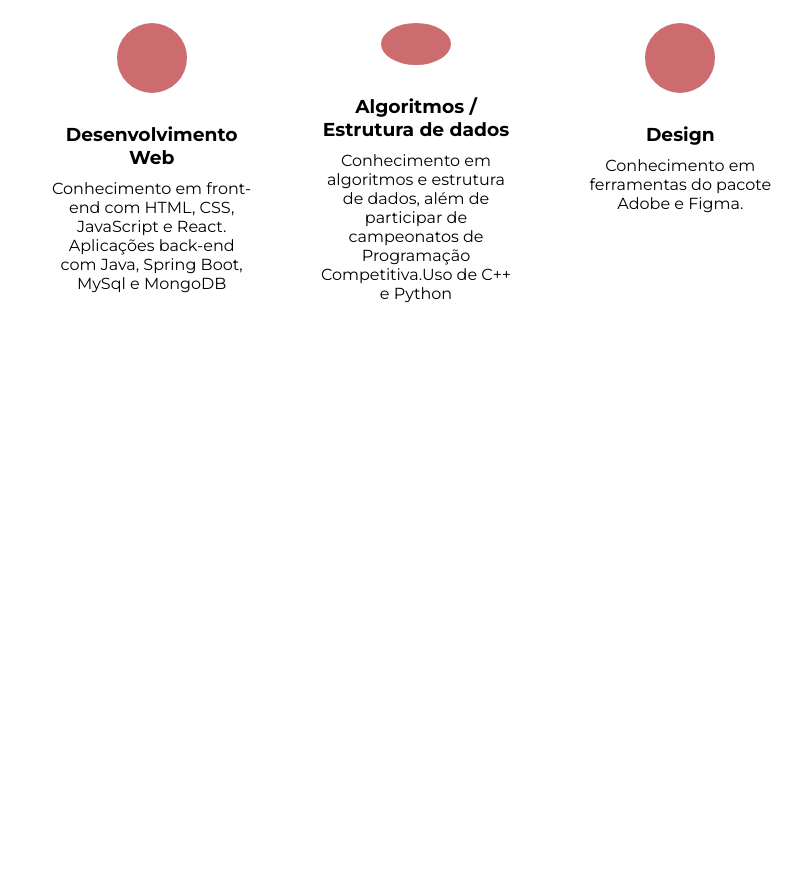
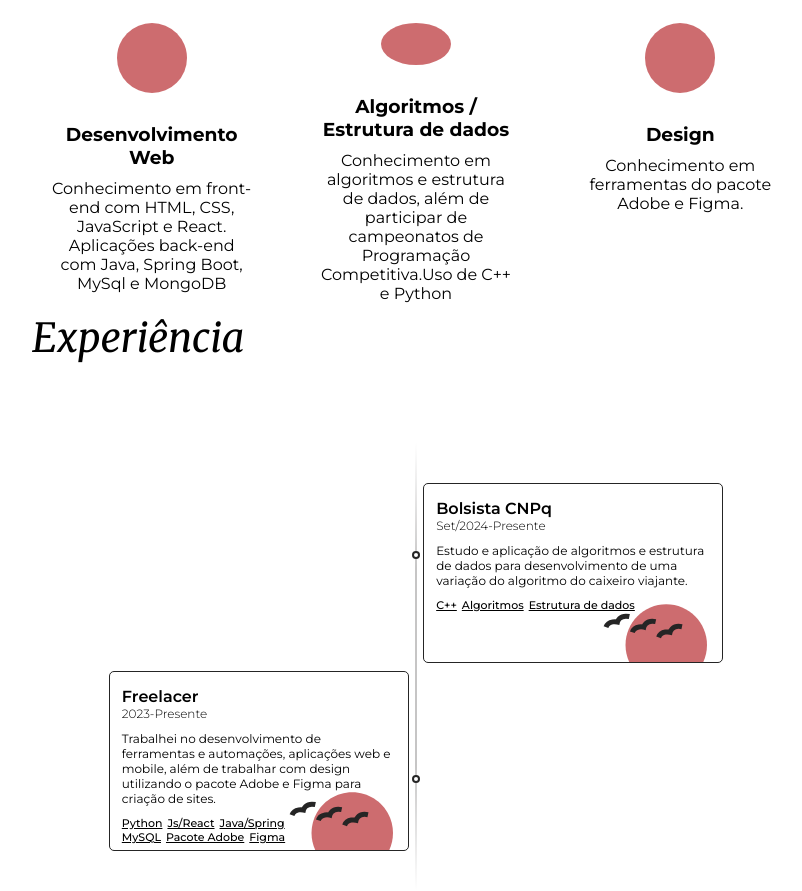
Before and after one commit to felipelourencosilva/portfolio, a plain HTML site: page index.html in a window 1280 px wide. Shown: the part 1727-2618 px from the top of the page, without its empty margins (224-1026 px from the left). Before the commit the page ends 2120 px from the top, so only its background shows below. Drawn offline with Linux system fonts and the light colour scheme.

Commit message:
feat: section experiência implementation

```diff
--- a/index.html
+++ b/index.html
@@ -60,6 +60,7 @@
     </aside>
 
   </section>
+
   <section id="habilidades">
     <h2>Habilidades</h2>
     <div>
@@ -80,7 +81,61 @@
       </div>
     </div>
   </section>
-  <section id="experiencia"></section>
+
+  <section id="experiencia">
+    <h2>Experiência</h2>
+    <div>
+      <div class="experiencia-cards">
+        <div class="experiencia-card">
+
+          <div class="experiencia-cargo">
+            <h4>Freelacer</h4>
+            <p>2023-Presente</p>
+          </div>
+          <div class="experiencia-descricao">
+            <p>Trabalhei no desenvolvimento de ferramentas e automações, aplicações web e mobile, além de trabalhar com design utilizando o pacote Adobe e Figma para criação de sites.</p>
+          </div>
+          <div class="experiencia-linguagens">
+            <ul>
+              <li>Python</li>
+              <li>Js/React</li>
+              <li>Java/Spring</li>
+              <li>MySQL</li>
+              <li>Pacote Adobe</li>
+              <li>Figma</li>
+            </ul>
+          </div>
+          <img src="./images/card-sol.svg" alt="imagem-sol">
+        </div>
+
+        <div class="experiencia-line">
+          <div class="line-circle"></div>
+          <div class="line-circle"></div>
+        </div>
+
+        <div class="experiencia-card">
+          <div class="experiencia-cargo">
+            <h4>Bolsista CNPq</h4>
+            <p>Set/2024-Presente</p>
+          </div>
+          <div class="experiencia-descricao">
+            <p>Estudo e aplicação de algoritmos e estrutura de dados para
+              desenvolvimento de uma variação do algoritmo do caixeiro
+              viajante.</p>
+          </div>
+          <div class="experiencia-linguagens">
+            <ul>
+              <li>C++</li>
+              <li>Algoritmos</li>
+              <li>Estrutura de dados</li>
+            </ul>
+          </div>
+          <img src="./images/card-sol.svg" alt="imagem-sol">
+        </div>
+      </div>
+    </div>
+  </section>
+
   <footer>
 
   </footer>
--- a/style.css
+++ b/style.css
@@ -172,7 +172,7 @@ main > div {
 
 #habilidades {
   margin: auto 20vw;
-  height: 70vh;
+  height: 60vh;
 }
 
 #habilidades h2{
@@ -198,7 +198,7 @@ main > div {
   height: 320px;
 
   border-radius: 5px;
-  transition-duration: 0.5s;
+  transition-duration: 0.3s;
 }
 
 .circle {
@@ -211,6 +211,118 @@ main > div {
 }
 
 .habilidades-card:hover {
-  transform: translateY(-30px);
+  transform: translateY(-20px);
   cursor: pointer;
 }
+
+#experiencia {
+  margin: auto 20vw;
+  height: 70vh;
+}
+
+#experiencia > div{
+  display: flex;
+  align-items: center;
+  justify-content: center;
+
+  height: 80%;
+  width: 100%;
+
+  margin-top: 80px;
+}
+
+.experiencia-cards{
+  display: flex;
+  justify-content: space-between;
+  align-items: center;
+  height: 100%;
+  width: 80%;
+}
+
+.experiencia-card {
+  display: flex;
+  flex-direction: column;
+  position: relative;
+
+  padding: 15px 12px;
+
+  height: 180px;
+  width: 300px;
+
+  border: 1px solid #252525;
+  border-radius: 5px;
+
+  transition: 0.3s;
+}
+
+.experiencia-cargo h4{
+  font-weight: 600;
+}
+
+.experiencia-cargo p{
+  font-size: 12px;
+  font-weight: 300;
+  margin-bottom: 10px;
+}
+
+.experiencia-descricao p{
+  font-size: 12px;
+  font-weight: 400;
+  margin-bottom: 10px;
+}
+
+.experiencia-linguagens{
+  width: 75%;
+}
+
+.experiencia-linguagens ul{
+  display: flex;
+  flex-wrap: wrap;
+  list-style: none;
+  gap: 0px 5px;
+
+  font-size: 11px;
+  font-weight: 500;
+  text-decoration: underline;
+}
+
+.experiencia-card img {
+  position: absolute;
+  bottom: 0;
+  right: 15px;
+}
+
+.experiencia-card:first-of-type {
+  margin-bottom: 40px;
+  align-self: flex-end;
+}
+
+.experiencia-card:last-of-type {
+  margin-top: 40px;
+  align-self: flex-start;
+}
+
+.experiencia-card:hover {
+  cursor: pointer;
+  transform: translateY(-20px);
+}
+
+.experiencia-line {
+  display: flex;
+  flex-direction: column;
+  align-items: center;
+  justify-content: space-around;
+
+  height: 100%;
+  width: 2px;
+  background: linear-gradient(0deg, rgba(114,44,138,0) 0%, rgba(198,197,197,1) 28%, rgba(198,197,197,1) 72%, rgba(29,29,29,0) 100%);
+}
+
+.line-circle {
+  height: 8px;
+  width: 8px;
+  border-radius: 50%;
+
+  background: #fff;
+  border: 2px solid #252525;
+}
```
Also changed, not shown: images/card-sol.svg (added).
